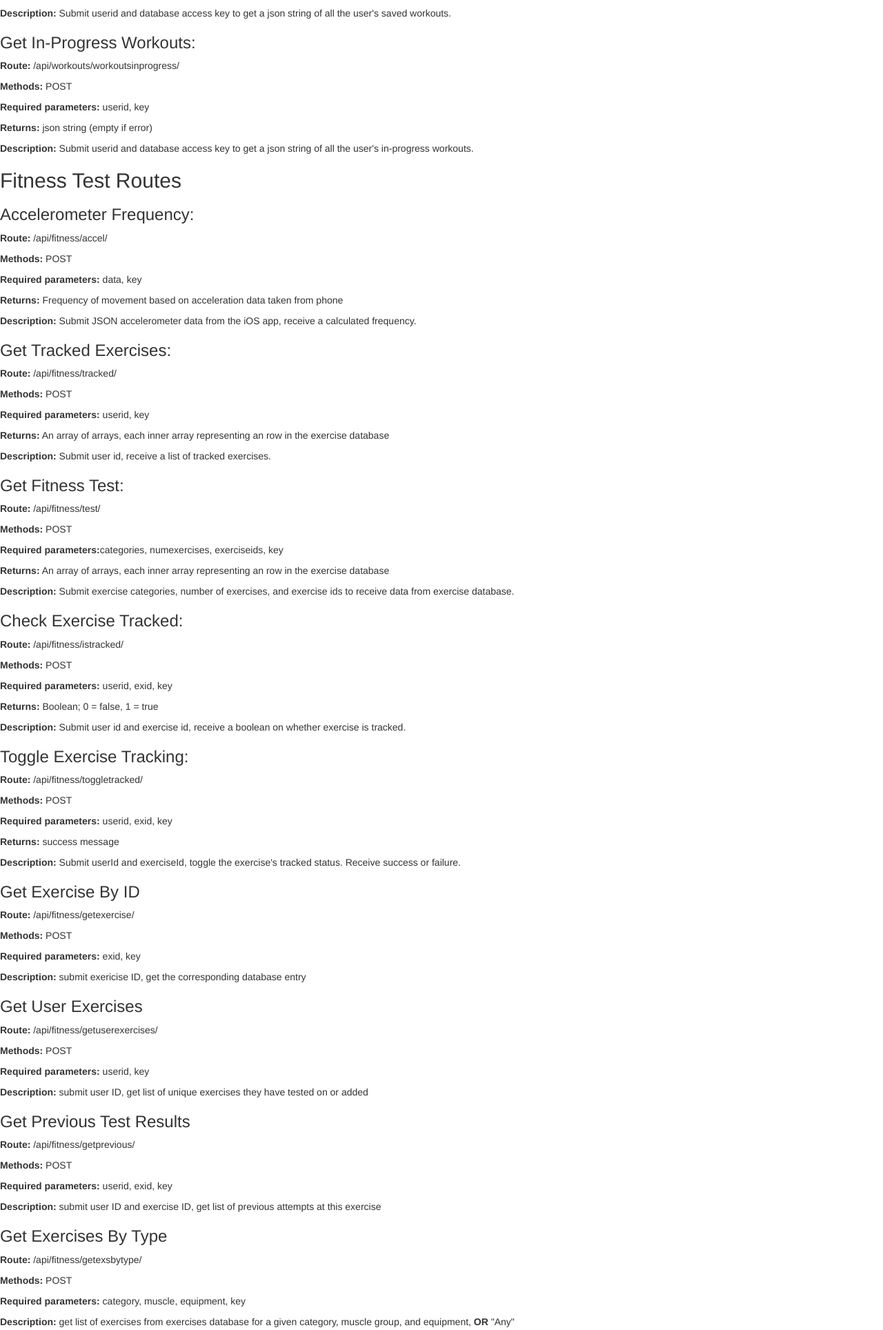
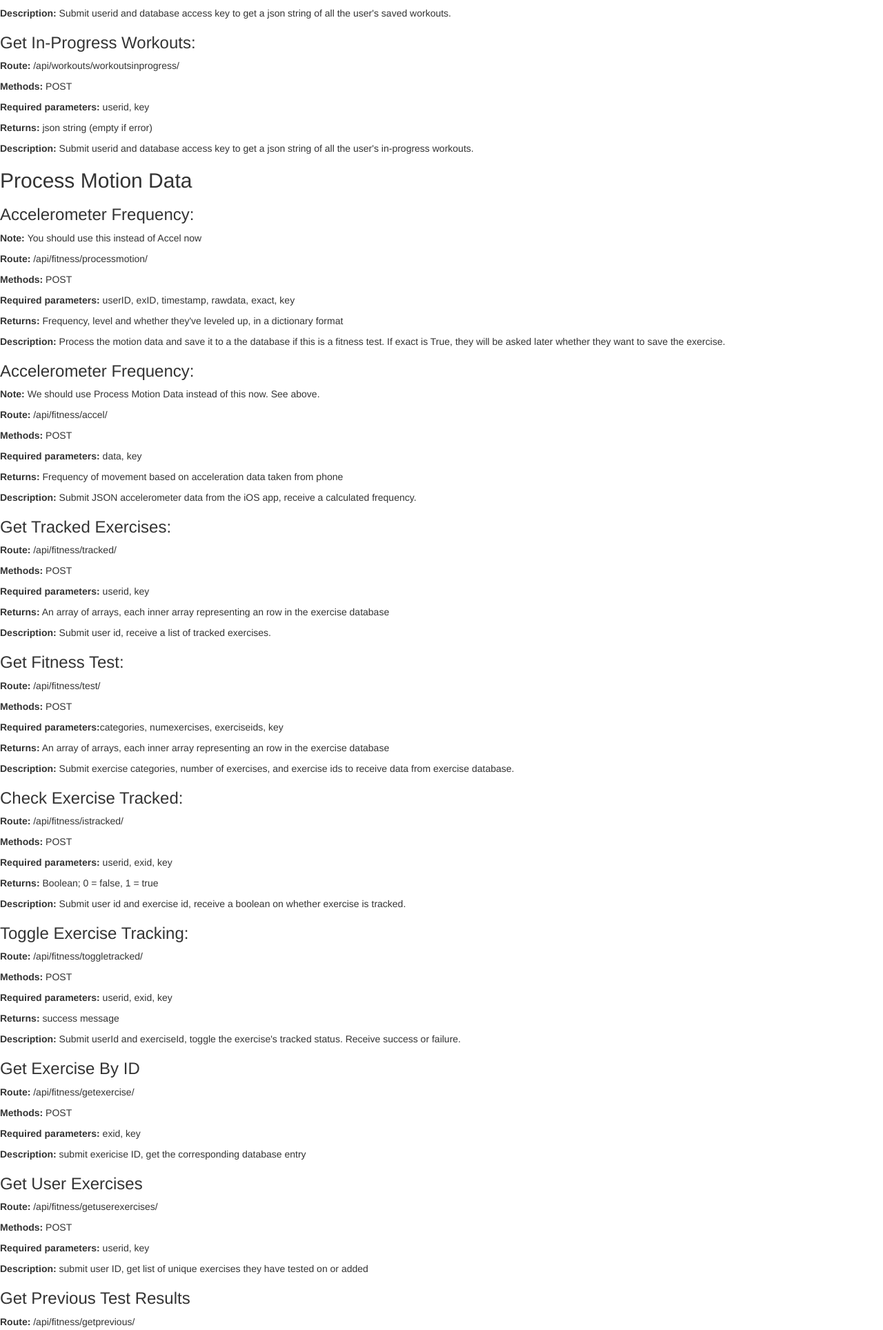
Before and after one commit to ama291/Music-Driven-Workout-App, a Flask app: page / in a window 1280 px wide. Shown: the part 2357-4285 px from the top of the page at 69% size. Run offline with Flask 2, Linux system fonts and the light colour scheme; some libraries are stand-ins or nearby versions.

Commit message:
Added processmotiondata route and documentation

```diff
--- a/API/server.py
+++ b/API/server.py
@@ -460,7 +460,7 @@ def apiGetCategories():
 	try:
 		response = getAllFromColumn(dbURL, "exercises", "type")
 		return standardRes(json.dumps(response))
-	except:
+	except Exception as e:
 		return failure(str(e))
 
 
@@ -472,7 +472,7 @@ def apiGetMuscles():
 	try:
 		response = getAllFromColumn(dbURL, "exercises", "muscle")
 		return standardRes(json.dumps(response))
-	except:
+	except Exception as e:
 		return failure(str(e))
 
 
@@ -484,11 +484,35 @@ def apiGetEquipments():
 	try:
 		response = getAllFromColumn(dbURL, "exercises", "equipment")
 		return standardRes(json.dumps(response))
-	except:
+	except Exception as e:
 		return failure(str(e))
 
-
-
+@app.route('/api/fitness/processmotion/', methods=["POST"])
+def apiProcessMotionData():
+	userID = request.form.get("userid")
+	if userID != None:
+		userID = int(userID)
+	exID = request.form.get("exid")
+	if exID != None:
+		exID = int(exID)
+	timestamp = request.form.get("timestamp")
+	rawdata = request.form.get("rawdata")
+	if rawdata != None:
+		rawdata = json.loads(rawdata)
+	exact = request.form.get("exact")
+	if exact != None:
+		exact = toBool(exact)
+	key = request.form.get("key")
+	params = [userID, exID, timestamp, rawdata, exact, key]
+	if None in params:
+		return failure("Invalid parameters")
+	if key != masterKey:
+		return failure("Invalid authentication")
+	try:
+		response = processMotionData(userID, exID, timestamp, rawdata, exact)
+		return standardRes(json.dumps(response))
+	except Exception as e:
+		return failure(str(e))
 
 @app.route('/api/goals/addgoal/', methods=["POST"])
 def apiAddGoal():
--- a/API/templates/index.html
+++ b/API/templates/index.html
@@ -166,8 +166,19 @@ $ curl --data "[param]=[value]&[param2]=[value2]" http://138.197.49.155:8000/[AP
         </p>-->
 
 
-        <h2> Fitness Test Routes </h2>
+        <h2> Process Motion Data </h2>
         <h3>Accelerometer Frequency:</h3>
+        <p><b>Note: </b> You should use this instead of Accel now</p>
+        <p><b>Route:</b> /api/fitness/processmotion/</p>
+        <p><b>Methods:</b> POST</p>
+        <p><b>Required parameters:</b> userID, exID, timestamp, rawdata, exact, key</p>
+        <p><b>Returns:</b> Frequency, level and whether they've leveled up, in a dictionary format</p>
+        <p><b>Description:</b> Process the motion data and save it to a the database if this is a fitness test. If exact is True, they will be asked later whether they want to save the exercise.
+
+
+
+        <h3>Accelerometer Frequency:</h3>
+        <p><b>Note: </b> We should use Process Motion Data instead of this now. See above.</p>
 		<p><b>Route:</b> /api/fitness/accel/</p>
 		<p><b>Methods:</b> POST</p>
 		<p><b>Required parameters:</b> data, key</p>
--- a/CLI/apiCalls.py
+++ b/CLI/apiCalls.py
@@ -15,10 +15,10 @@ def getURL(rootURL, route):
 def makeRequest(route, data):
     url = getURL(apiIP, route)
     r = requests.post(url, data=data)
-    # print("r.status_code - %s" % r.status_code)
+    print("r.status_code - %s" % r.status_code)
     assert r.status_code == requests.codes.ok
     res = r.json()
-    # print(res)
+    print(res)
     assert "Result" in res
     return res["Result"]
 
@@ -143,6 +143,16 @@ def getEquipments():
     data = {"key": key}
     return json.loads(makeRequest(route, data))
 
+def processMotionData(userID, exID, timestamp, rawdata, exact):
+    route = "/api/fitness/processmotion/"
+    data = {"userid": userID,
+        "exid": exID,
+        "timestamp": timestamp,
+        "rawdata": rawdata,
+        "exact": exact,
+        "key": key}
+    return json.loads(makeRequest(route, data))
+
 def addGoal(uid, name, description, goalNum, categories, \
      muscleGroups, duration, daysPerWeek, notify):
     route = "/api/goals/addgoal/"
@@ -231,6 +241,11 @@ if __name__ == '__main__':
 
     elif argv[1] == "fitness":
         # print("\nWorkouts In Progress\n", workoutsInProgress(0))
+        print("Process motion data")
+        with open('Logs/log1.json', 'r') as fd:
+                data = fd.read()
+        data = processMotionData(1, 12, "2012-12-12 12:12:12", data, False)
+        print(data)
         print("\nAdd exercise exact")
         time = "2012-12-12 12:12:12"
         print(addExerciseExact(1, 24, time, 25.6))
```
